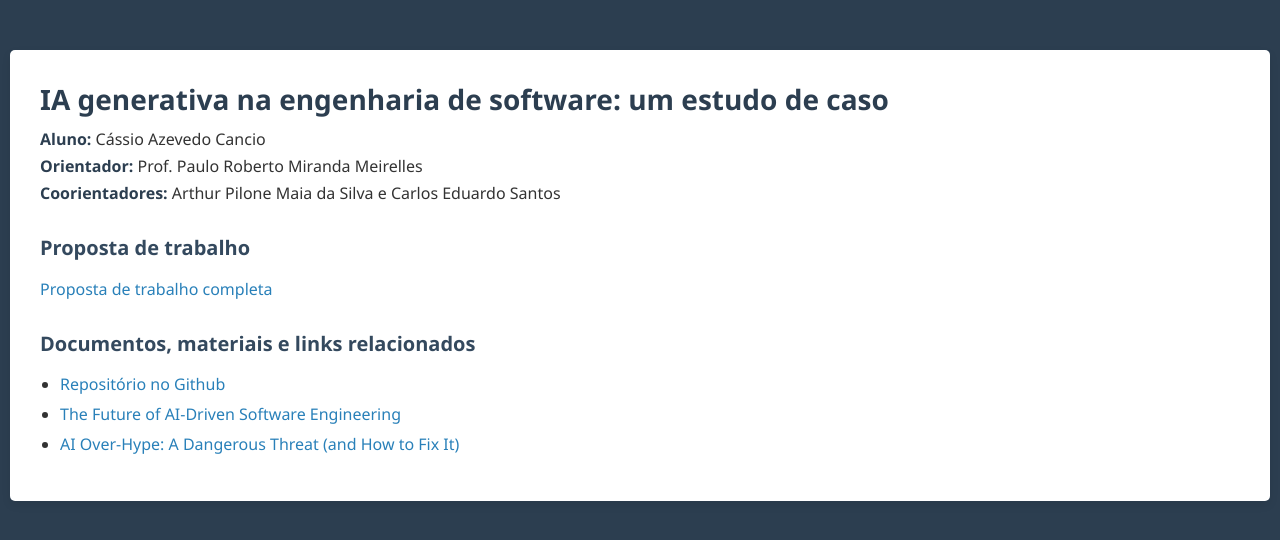
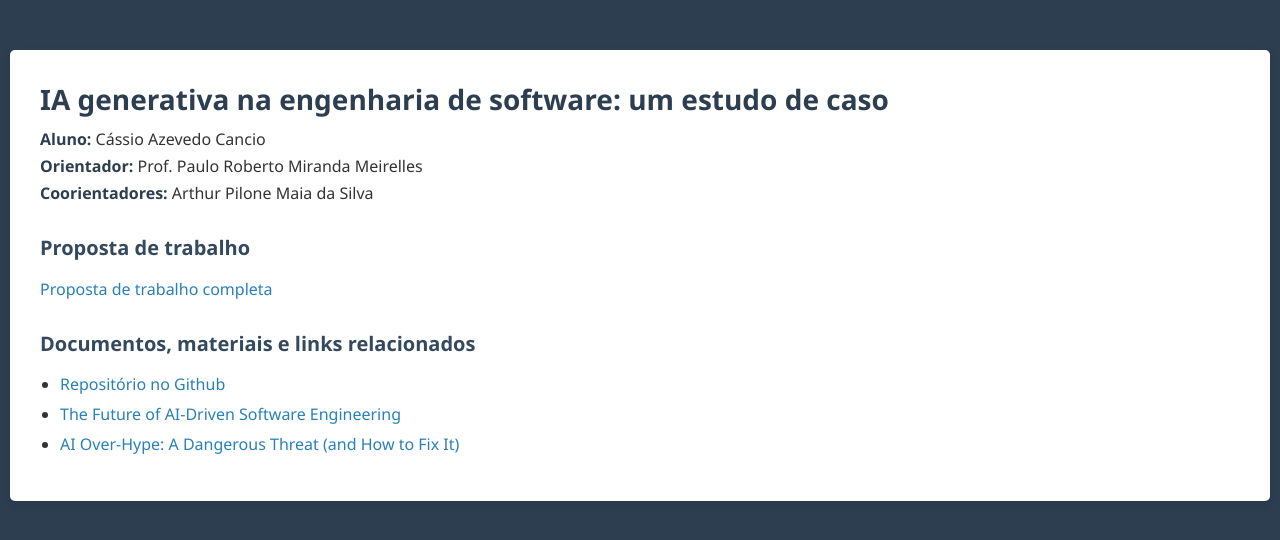
Before and after one commit to CassioCancio/TCC-BCC, a plain HTML site: page docs/index.html in a window 1280 px wide. Drawn offline with Linux system fonts and the light colour scheme.

Commit message:
Atualizações do pôster

```diff
--- a/docs/index.html
+++ b/docs/index.html
@@ -12,7 +12,7 @@
     <div class="info">
       <p><strong>Aluno:</strong> Cássio Azevedo Cancio</p>
       <p><strong>Orientador:</strong> Prof. Paulo Roberto Miranda Meirelles</p>
-      <p><strong>Coorientadores:</strong> Arthur Pilone Maia da Silva e Carlos Eduardo Santos</p>
+      <p><strong>Coorientadores:</strong> Arthur Pilone Maia da Silva</p>
     </div>
 
     <h2>Proposta de trabalho</h2>
```
Also changed, not shown: 5 other files.
